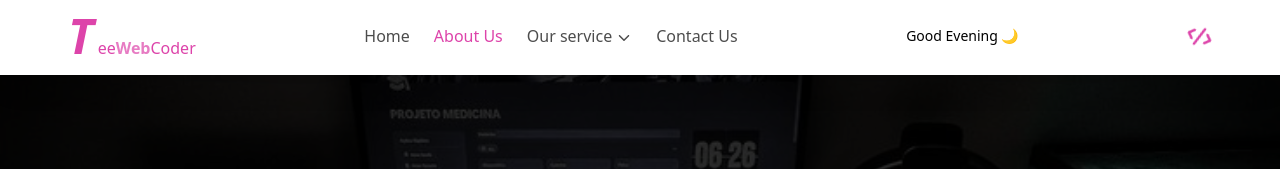
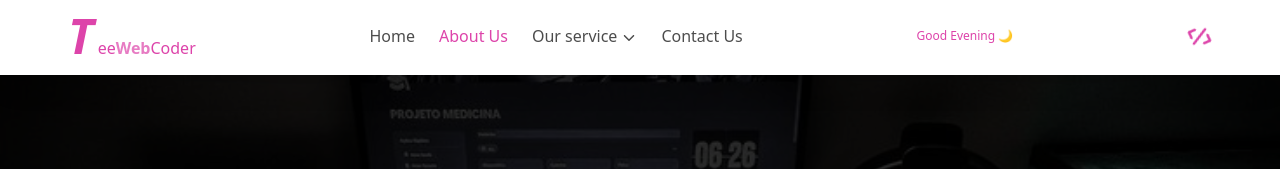
Before and after one commit to toluwase-hub/Teewebdev, a React (Vite) app: page /About in a window 1280 px wide. Shown: the top 169 px of the page. Built offline with nearby package versions, Linux system fonts and the light colour scheme.

Commit message:
second time

```diff
--- a/src/assets/Navbar.jsx
+++ b/src/assets/Navbar.jsx
@@ -151,7 +151,7 @@ const Navbar = () => {
             </NavLink>
           </ul>
 
-          <div className="font-light text-sm">
+          <div className="font-light text-xs text-[#D4A]">
             {Message}
 
           </div>
```
